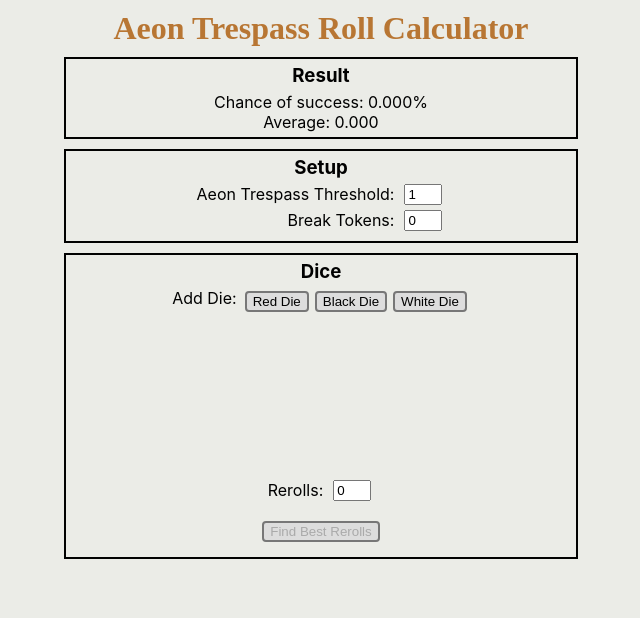
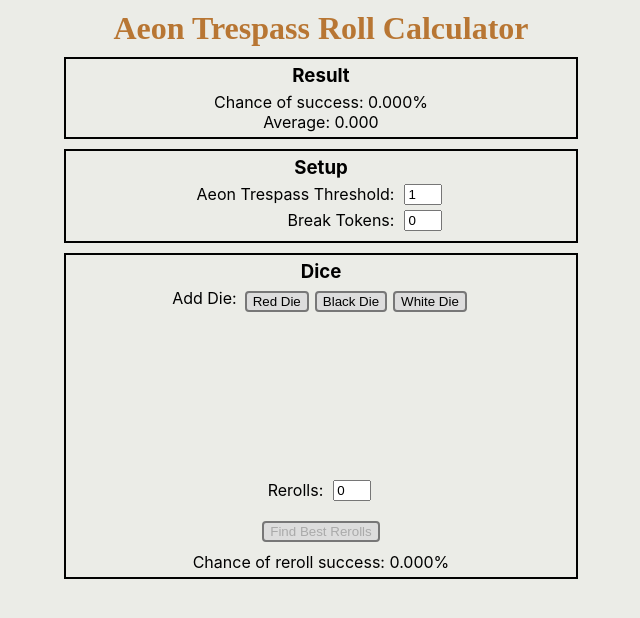
Before and after one commit to MPPennella/ato-roll-calculator, a React (Create React App) app: page / in a window 1280 px wide. Shown: the top 618 px of the page, without its empty margins (319-959 px from the left). Built offline with nearby package versions, Linux system fonts and the light colour scheme.

Commit message:
Re-enabled display of success after reroll, other minor updates

```diff
--- a/src/component/App/App.css
+++ b/src/component/App/App.css
@@ -1,9 +1,11 @@
+body {
+  background-color: #ebece7;
+}
+
 .App {
   align-items: center;
   text-align: center;
-  background-color: #ebece7;
-  color: #010101;
-  height: 100vh;
+  min-height: 100%;
   width: 100vw;
 }
 
@@ -34,7 +36,7 @@ button:disabled {
 }
 
 @media (prefers-color-scheme: dark) {
-  .App {
+  body {
     background-color: #222727;
     color: #ebece7;
   }
--- a/src/component/App/index.tsx
+++ b/src/component/App/index.tsx
@@ -25,6 +25,7 @@ function App() {
   const [atThreshold, setATThreshold] = React.useState(1)
   const [breaks, setBreaks] = React.useState(0)
   const [rerolls, setRerolls] = React.useState(0)
+  const [rerollSuccess, setRerollSuccess] = React.useState(0)
 
   // State to track the various dice and a mutable reference to such
   const [diceTracker, setDiceTracker] = React.useState(Array<PowerDieTracker>)
@@ -192,7 +193,8 @@ function App() {
     const bestRerolls = findBestRerolls( atThreshold, breaks, rerolls, diceInfo)
 
     // Update view with results
-    handleUpdateDieHighlights( bestRerolls )
+    handleUpdateDieHighlights( bestRerolls.ids )
+    setRerollSuccess(bestRerolls.success)
   }
 
 
@@ -222,6 +224,7 @@ function App() {
       />
     }),
     rerolls: rerolls,
+    rerollSuccess: rerollSuccess,
     addDie: handleAddNewDie,
     updateRerolls: handleUpdateRerolls,
     findRerolls: findBestRerollandUpdate
--- a/src/component/DieSelectPanel/index.tsx
+++ b/src/component/DieSelectPanel/index.tsx
@@ -1,18 +1,18 @@
 import React from 'react'
 import './DieSelectPanel.css'
 import DieCreator from '../DieCreator'
-import enforcePositive from '../../util/enforcePositive'
 import ConditionLabel from '../ConditionLabel'
 
 function DieSelectPanel (
-    {diceComponents, rerolls, addDie, updateRerolls, findRerolls}
+    {diceComponents, rerolls, rerollSuccess, addDie, updateRerolls, findRerolls}
     :
     {
-        diceComponents:Array<React.JSX.Element>,
-        rerolls:number,
-        addDie:(color:string)=>void,
-        updateRerolls:(newRerolls:number)=>void,
-        findRerolls:()=>void
+        diceComponents: Array<React.JSX.Element>,
+        rerolls: number,
+        rerollSuccess: number,
+        addDie: (color:string)=>void,
+        updateRerolls: (newRerolls:number)=>void,
+        findRerolls: ()=>void
     } ) : React.JSX.Element  {
 
     // Returns a single div component containing the array of Dice to display, or a placeholder piece if no dice in pool
@@ -21,8 +21,9 @@ function DieSelectPanel (
     }
 
     // Determine if reroll button should be disabled
-    // Should be disabled if no rerolls, or if not all dice are set to a static face
-    const isFindRerollDisabled = (rerolls) ? false : true
+    // Should be disabled if no rerolls, or no dice, or if not all dice are set to a static face
+    // TODO: Add checking for if not all dice are set to a static face
+    const isFindRerollDisabled = (rerolls && diceComponents.length) ? false : true
 
     return (
         <div className='DieSelectPanel'>
@@ -53,9 +54,9 @@ function DieSelectPanel (
 
             <button className='RerollButton' onClick={findRerolls} disabled={ isFindRerollDisabled }>Find Best Rerolls</button>
 
-            {/* <div>
-                Chance of reroll success: {rerollSuccess.toFixed()}%
-            </div> */}
+            <div>
+                Chance of reroll success: {rerollSuccess.toFixed(3)}%
+            </div>
 
         </div>
     )
--- a/src/util/findBestRerolls.ts
+++ b/src/util/findBestRerolls.ts
@@ -7,6 +7,10 @@ import { DieInfo, PowerDieFace } from "../types/"
 // Data import
 import {RED_DIE, BLACK_DIE, WHITE_DIE} from '../data/PowerDiceData'
 
+type BestRerollReturn = {
+    success: number
+    ids: Array<number>
+}
 
 function filterDiceByColor( diceInfo:Array<DieInfo>, filterColor:string ) :Array<DieInfo>{
     return diceInfo.filter((die) => {
@@ -15,12 +19,12 @@ function filterDiceByColor( diceInfo:Array<DieInfo>, filterColor:string ) :Array
 }
 
 // Finds which specific Power Dice are best to reroll in a given situation based on AT Threshold to hit, breaks available, rerolls available, and what faces were rolled on the dice
-export default function findBestRerolls ( thresholdValue:number, breakValue:number, rerolls:number, diceInfo:Array<DieInfo> ) : Array<number> {
+export default function findBestRerolls ( thresholdValue:number, breakValue:number, rerolls:number, diceInfo:Array<DieInfo> ) : BestRerollReturn {
     const numDice = diceInfo.length
     console.log(`INPUT\tAT: ${thresholdValue}\tBREAKS: ${breakValue}\t REROLLS: ${rerolls}`)
 
     // If no dice or no rerolls, then no further processing needed, and return empty array indicating no dice to reroll
-    if (numDice === 0 || rerolls === 0) return []
+    if (numDice === 0 || rerolls === 0) return {success: 0, ids: []}
 
     // Otherwise call recursive function to calculate best reroll targets
     const result = findBestRerollsRecur( thresholdValue, breakValue, rerolls, diceInfo )
@@ -29,11 +33,11 @@ export default function findBestRerolls ( thresholdValue:number, breakValue:numb
     console.log(result.success.toFixed(3)+"%")
     console.log(result.ids)
 
-    return result.ids
+    return result
 }
 
 // Recursive function to find results
-function findBestRerollsRecur ( thresholdValue:number, breakValue:number, rerolls:number, diceInfo:Array<DieInfo> ) : {success: number, ids: Array<number>} {
+function findBestRerollsRecur ( thresholdValue:number, breakValue:number, rerolls:number, diceInfo:Array<DieInfo> ) : BestRerollReturn {
 
     // If no rerolls, just find chance of success as-is and return with no reroll targets
     if ( rerolls === 0 ) {
@@ -56,6 +60,7 @@ function findBestRerollsRecur ( thresholdValue:number, breakValue:number, reroll
     // - Look at each color of die and find the worst face among them to limit search
     // - This works for Red/Black dice as dice of those colors have a series of progressively strictly-better faces,
     // - However, White dice have some faces that are only conditionally better depending on usable breaks
+
     // Separate out lists of dice by color
     const redList : Array<DieInfo> = sortPowerDice(filterDiceByColor(diceInfo, "red"))
     const blackList : Array<DieInfo> = sortPowerDice(filterDiceByColor(diceInfo, "black"))
```
